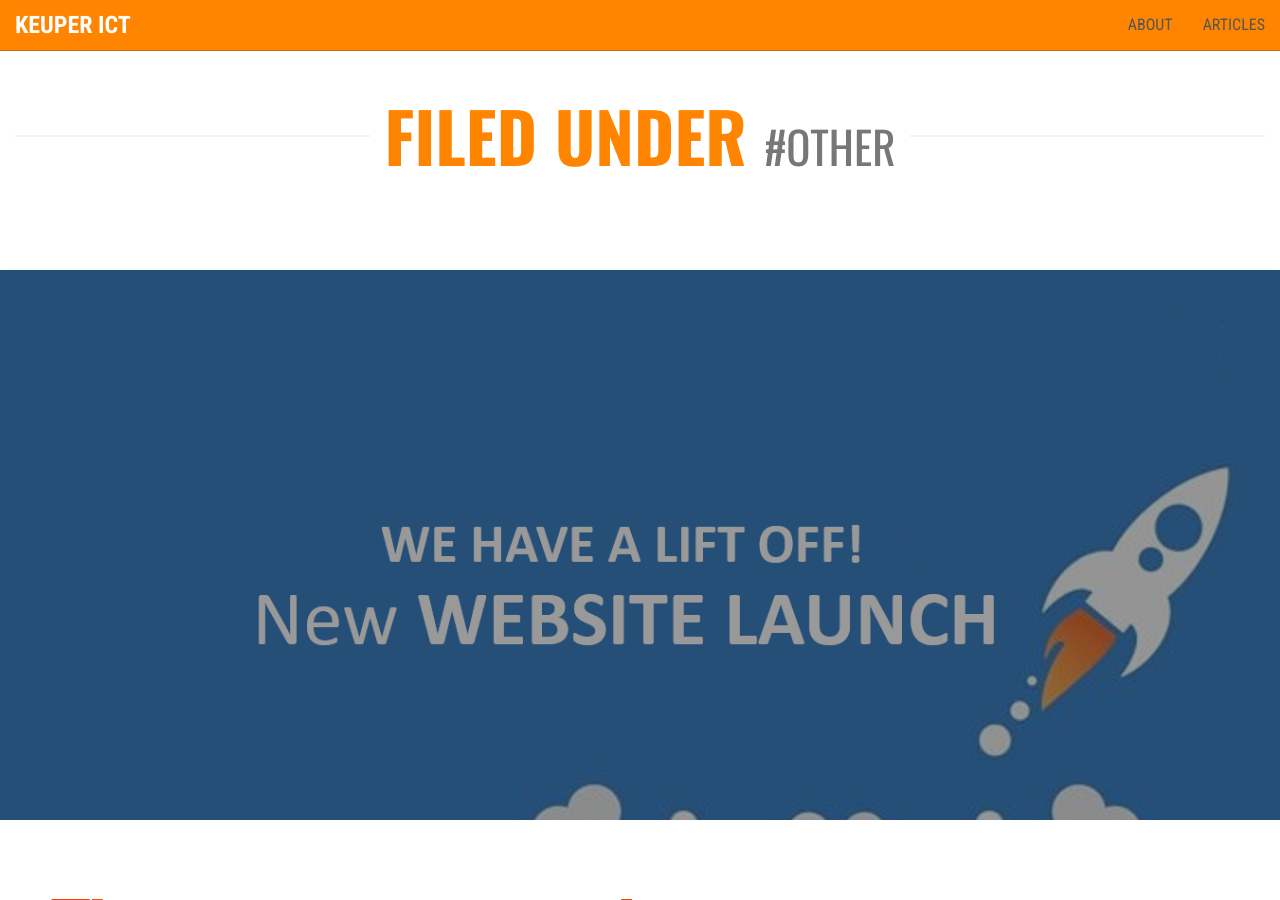
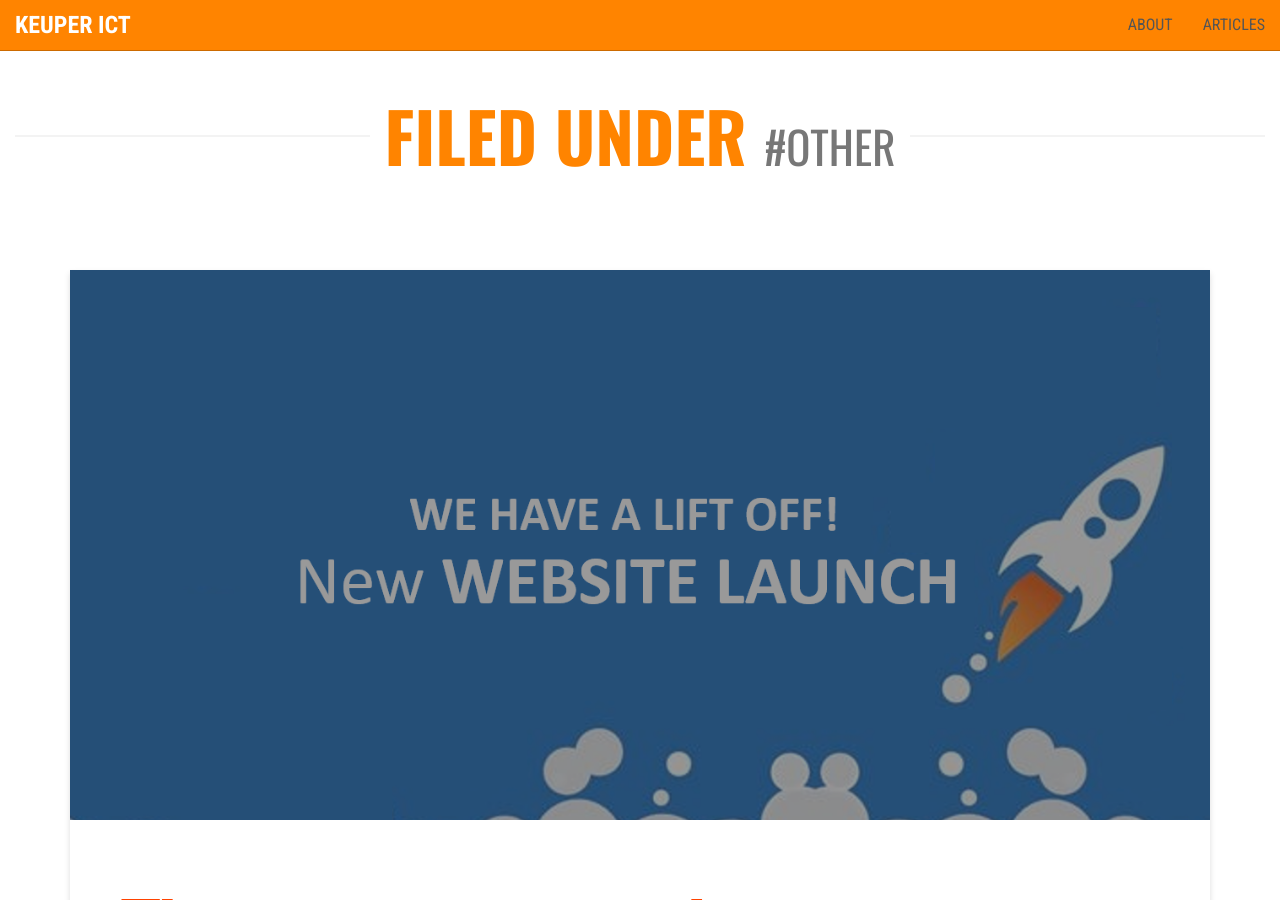
Before and after one commit to jkeuper/jkeuper.github.io, a Jekyll site: the page built from _category/other.md, in a window 1280 px wide and 900 px high. Built offline with Jekyll 4.4.1, drawn with Linux system fonts in a browser that asks for light colours; nearby versions of some CDN libraries.

Commit message:
Fixed category list layout

```diff
--- a/_layouts/category.html
+++ b/_layouts/category.html
@@ -10,8 +10,14 @@ layout: default
     </h1>
 </div>
 
-<div class="blog list">
-    {% for post in site.categories[page.tag] %}
-        {% include post-preview.html %}
-    {% endfor %}
-</div>
+<main>
+    <div class="container">
+        <div class="row">
+            <div class="col-md-12">
+                {% for post in site.categories[page.tag] %}
+                    {% include post-preview.html %}
+                {% endfor %}
+            </div>
+        </div>
+    </div>
+</main>
```
